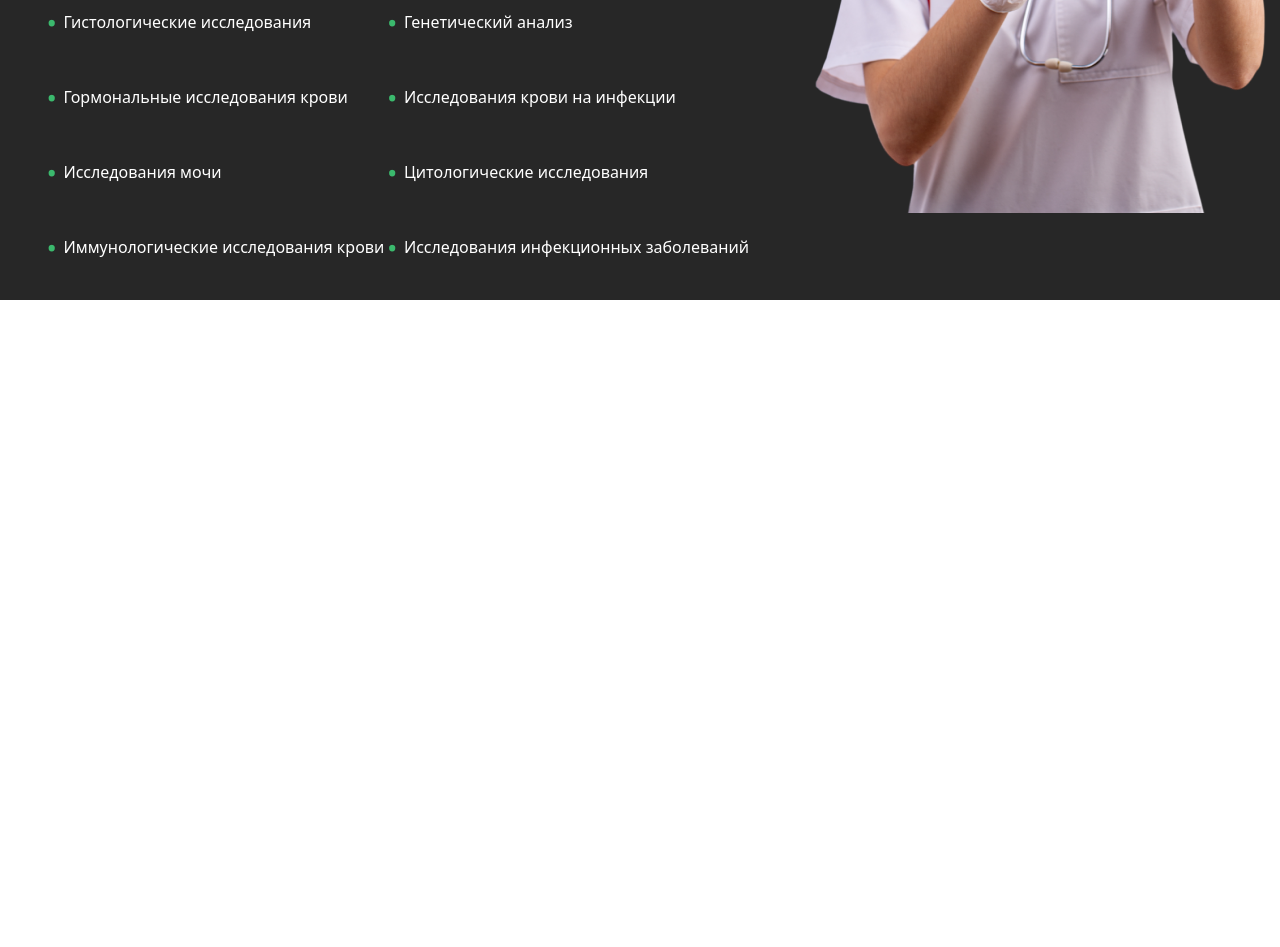
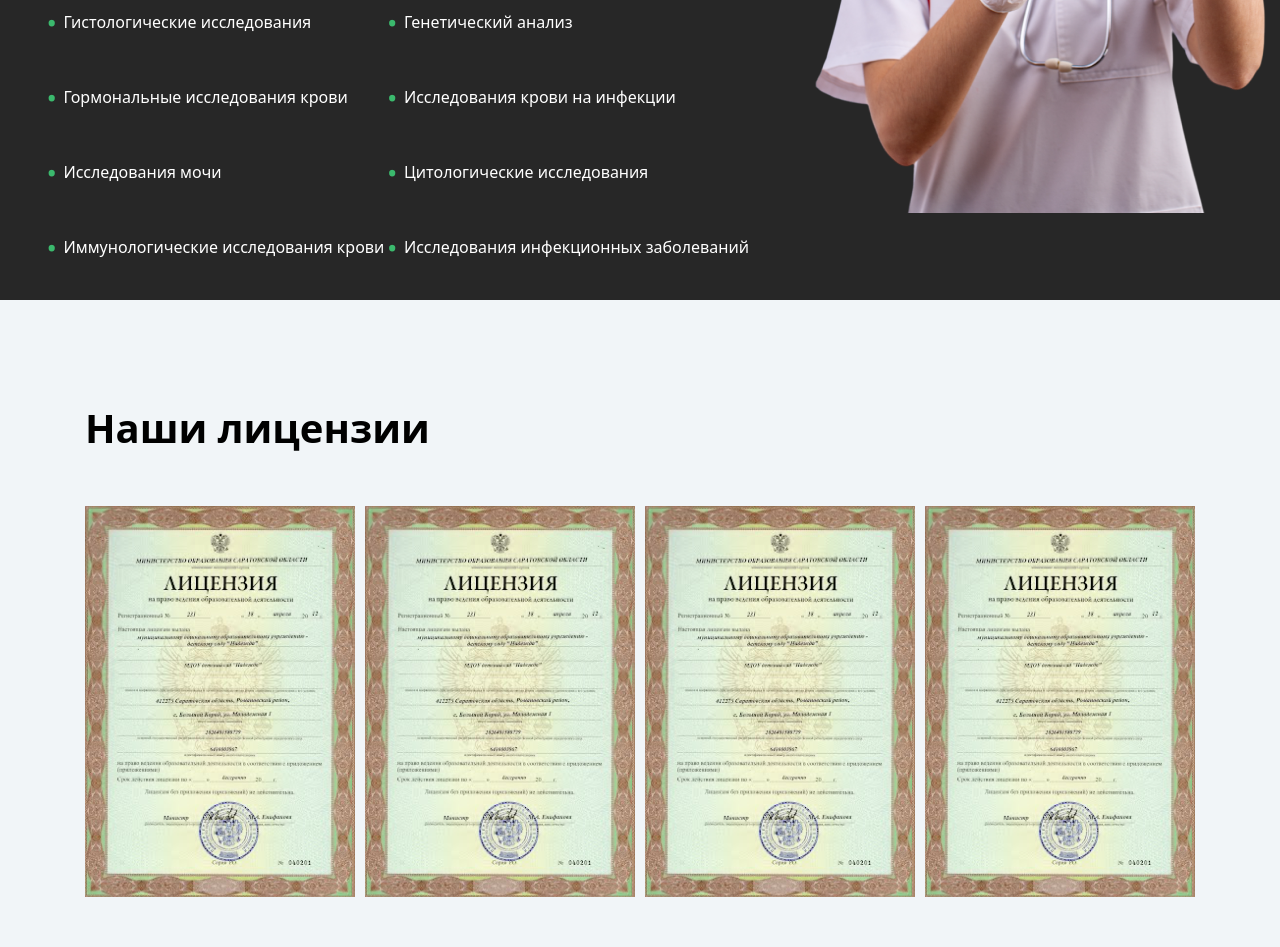
Before and after one commit to majidzzoda/Exam22, a website: page src/index.html in a window 1280 px wide. Shown: the part 2229-3176 px from the top of the page. Before the commit the page ends 2529 px from the top, so only its background shows below. Drawn offline with Linux system fonts and the light colour scheme.

Commit message:
5 section

```diff
--- a/src/index.html
+++ b/src/index.html
@@ -181,7 +181,8 @@
         </section>
         <section class="mt-[100px] flex bg-[#272727] text-white items-center">
             <aside class="w-[704px] py-[30px] md:max-w-[1200px] m-auto">
-                <h1 class="font-bold md:px-[0px] px-[20px] text-[30px] leading-[42px]">Виды лабораторных анализов и исследований</h1>
+                <h1 class="font-bold md:px-[0px] px-[20px] text-[30px] leading-[42px]">Виды лабораторных анализов и
+                    исследований</h1>
                 <div class="flex md:px-[0px] px-[20px] md:flex-row flex-col justify-between">
                     <article>
                         <div class="flex items-center gap-[5px]">
@@ -261,9 +262,20 @@
                     </article>
                 </div>
             </aside>
-            <aside >
+            <aside>
                 <img class="hidden md:block" src="./prettygirl.png" alt="">
             </aside>
+        </section>
+        <section class="pt-[100px] flex items-center bg-[#F1F5F8]">
+            <div class="md:max-w-[1200px] m-auto">
+                <h1 class="md:px-[0px] px-[20px] font-bold text-[40px] leading-[56px]">Наши лицензии</h1>
+                <div class="mt-[50px] pb-[50px] flex md:flex-row md:justify-between items-center justify-center flex-wrap gap-[10px]">
+                    <img class="md:w-[270px] w-[190px]" src="./image 7.png" alt="">
+                    <img class="md:w-[270px] w-[190px]" src="./image 7.png" alt="">
+                    <img class="md:w-[270px] w-[190px]" src="./image 7.png" alt="">
+                    <img class="md:w-[270px] w-[190px]" src="./image 7.png" alt="">
+                </div>
+            </div>
         </section>
     </main>
 </body>
```
Also changed, not shown: src/image 7.png (added), src/output.css.
